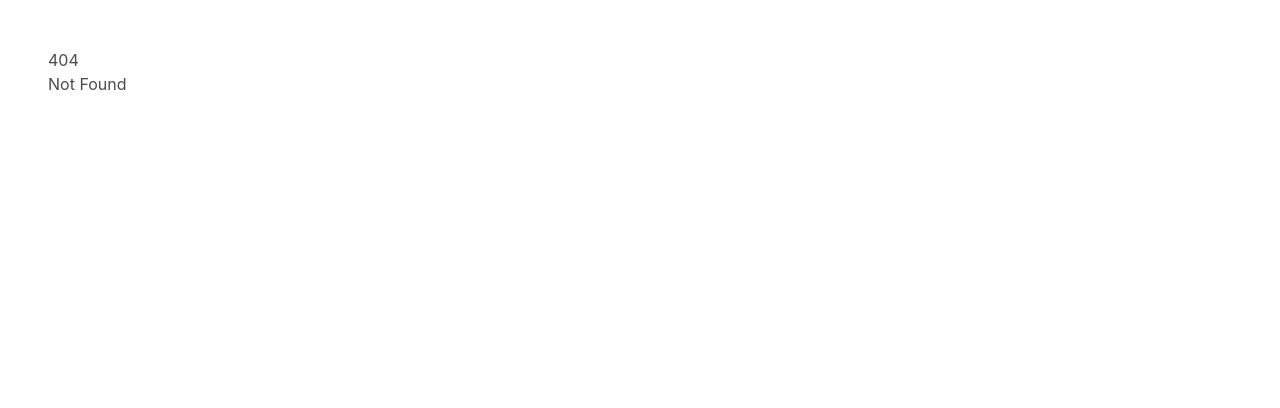
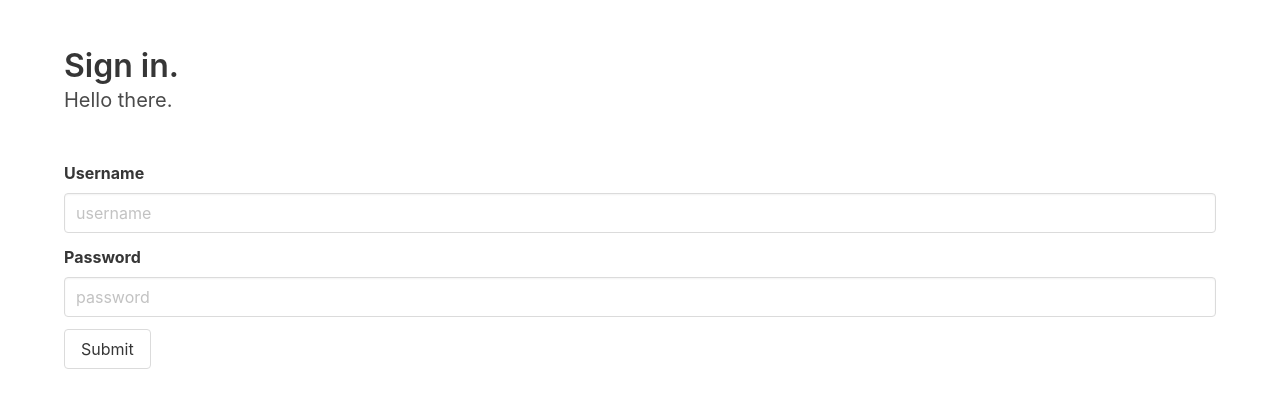
Before and after one commit to subiabre/byom-web, a SvelteKit app: page /user/signin in a window 1280 px wide. Before the commit this address had no page. Shown: the top 408 px of the page. Built offline with nearby package versions, Linux system fonts and the light colour scheme; no server answers.

Commit message:
Client can sign in using user/password or auth token

```diff
--- /dev/null
+++ b/src/routes/user/signin/+page.svelte
@@ -0,0 +1,70 @@
+<script lang="ts">
+    import { goto } from "$app/navigation";
+    import { api } from "$lib/functions/api";
+    import { onMount } from "svelte";
+
+    export let data: { token?: string };
+
+    let username: string;
+    let password: string;
+
+    async function isLoggedIn()
+    {
+        return goto('/user');
+    }
+
+    async function handleLogin(response: Response)
+    {
+        switch (response.status) {
+            case 204:
+                return isLoggedIn();
+            default:
+                break;
+        }
+    }
+
+    async function handleSubmit(e: SubmitEvent)
+    {
+        e.preventDefault();
+
+        const response = await api.post('/auth', { jsonBody: { username, password } });
+        return handleLogin(response);
+    }
+
+    onMount(async () => {
+        if (data.token) {
+            const response = await api.post('/auth/token', { jsonBody: { token: data.token} });
+            return handleLogin(response);
+        }
+
+        const response = await api.get('/auth');
+        return handleLogin(response);
+    });
+</script>
+
+<svelte:head>
+    <title>Sign in.</title>
+</svelte:head>
+
+<div class="container mb-6">
+    <h1 class="title">Sign in.</h1>
+    <p class="subtitle">Hello there.</p>
+</div>
+
+<div class="container">
+    <form class="form" on:submit={handleSubmit}>
+        <div class="field">
+            <label class="label" for="inputUsername">Username</label>
+            <input class="input" type="text" placeholder="username" id="inputUsername" bind:value={username} />
+        </div>
+        <div class="field">
+            <label class="label" for="inputPassword">Password</label>
+            <input class="input" type="password" placeholder="password" id="inputPassword" bind:value={password} />
+        </div>
+        <div class="field">
+            <div class="control">
+                <button class="button">Submit</button>
+            </div>
+        </div>
+    </form>
+</div>
--- /dev/null
+++ b/src/routes/user/signin/+page.ts
@@ -0,0 +1,8 @@
+import type { ServerLoadEvent } from "@sveltejs/kit";
+
+export function load({ url }: ServerLoadEvent)
+{
+    return {
+        token: url.searchParams.getAll('token')[0]
+    };
+}
```
